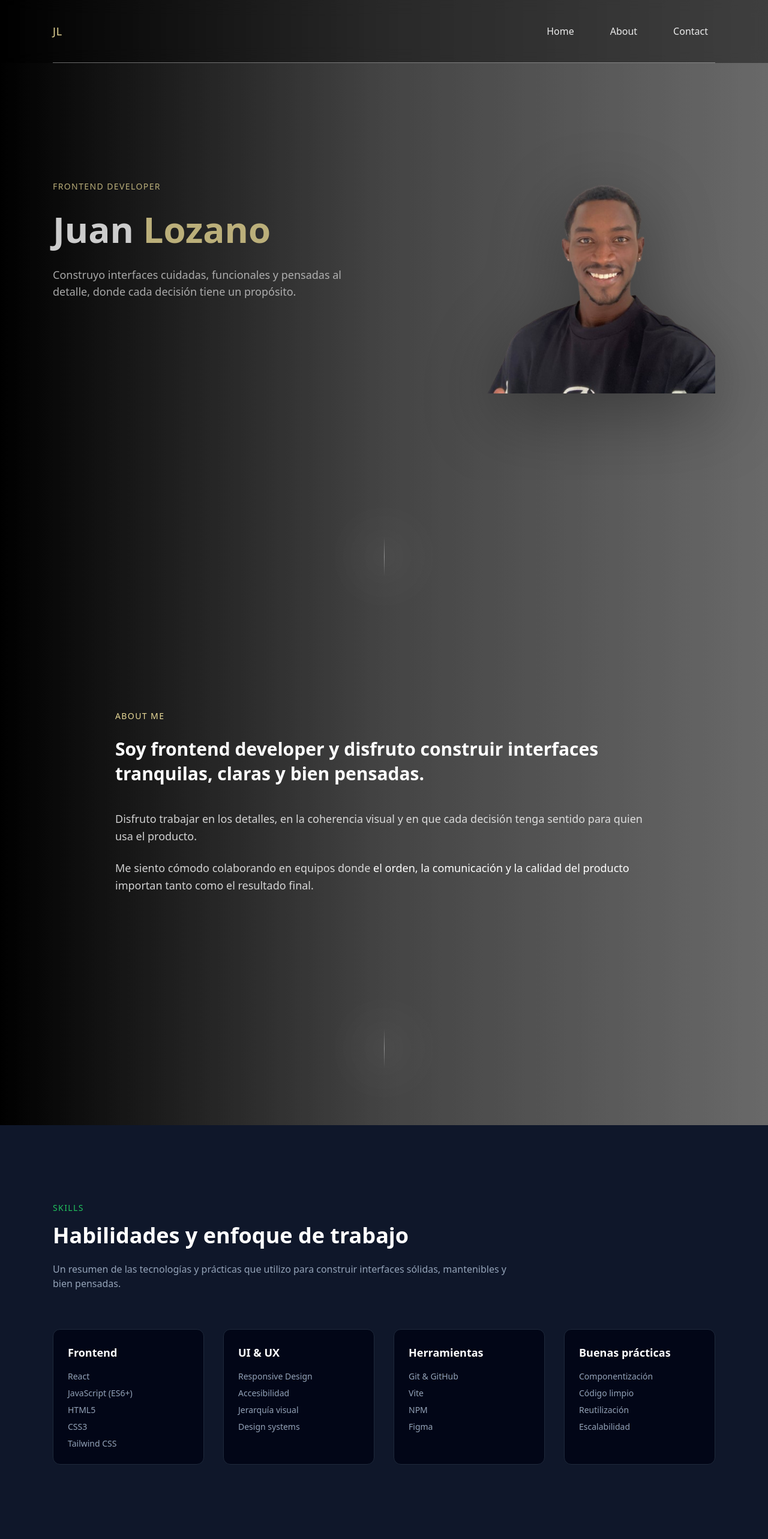
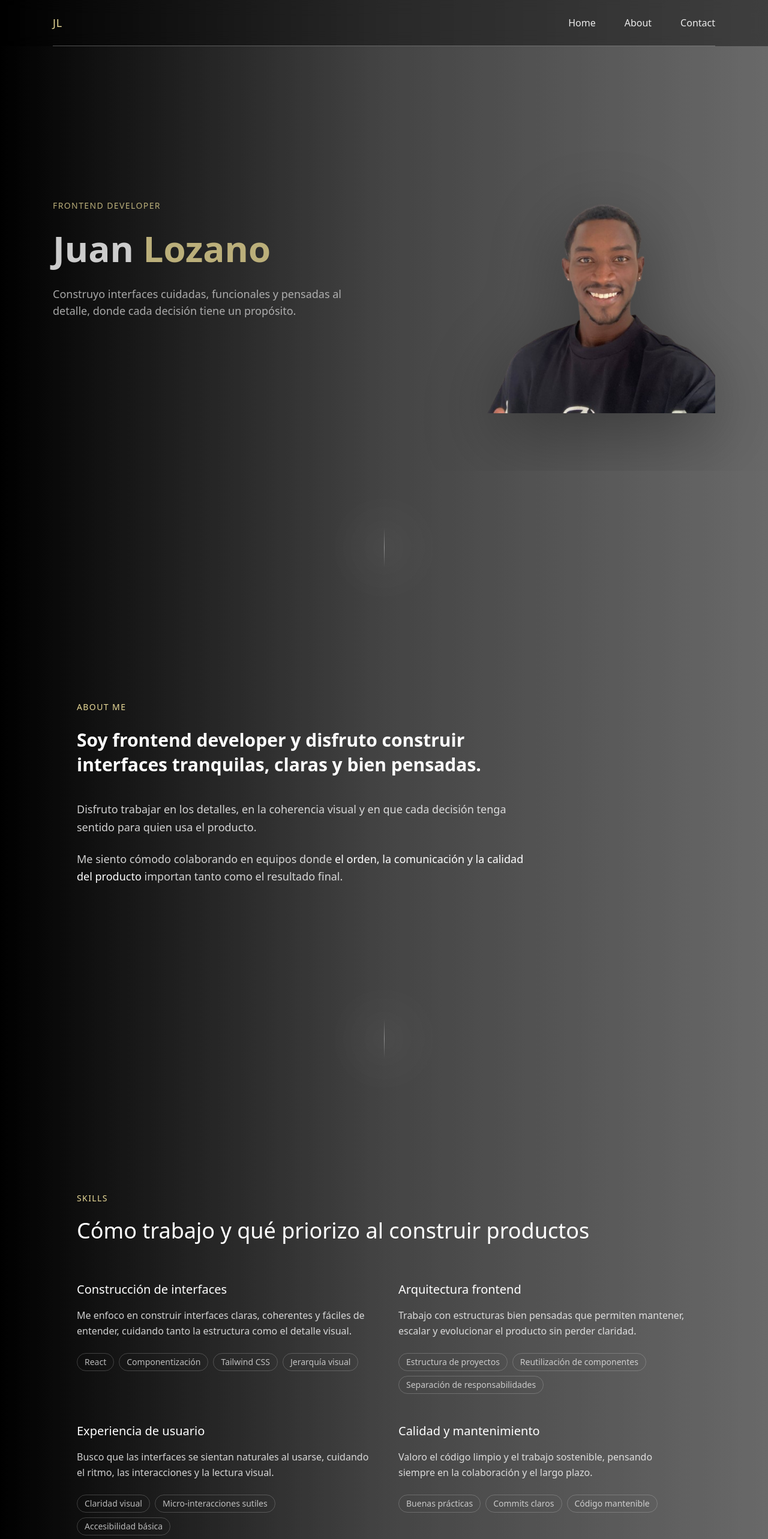
Before and after one commit to j4mLoz/Portafolio, a React (Vite) app: page / in a window 1280 px wide. Shown: the top 2566 px of the page at 60% size. Built offline with nearby package versions, Linux system fonts and the light colour scheme.

Commit message:
feat: Add new style for menu bar, and add hamburger menu with animation. Separete a little bit hero section from navbar

```diff
--- a/src/components/sections/About.tsx
+++ b/src/components/sections/About.tsx
@@ -7,12 +7,13 @@ export default function About() {
       id="about"
       className="relative py-32 bg-[linear-gradient(90deg,#000000,#555555,#838383)] text-white"
     >
-      {/* Overlay atmosférico para continuidad visual */}
+      {/* Overlay atmosférico */}
       <div className="absolute inset-0 bg-black/20 pointer-events-none" />
 
       <Container>
-        <div className="relative max-w-4xl mx-auto">
-          {/* LABEL */}
+        {/* Usamos el MISMO ancho que Skills */}
+        <div className="relative max-w-5xl mx-auto">
+          {/* Label */}
           <motion.p
             initial={{ opacity: 0, y: 12 }}
             whileInView={{ opacity: 1, y: 0 }}
@@ -23,7 +24,7 @@ export default function About() {
             About Me
           </motion.p>
 
-          {/* STATEMENT PRINCIPAL */}
+          {/* Statement */}
           <motion.h2
             initial={{ opacity: 0, y: 12 }}
             whileInView={{ opacity: 1, y: 0 }}
@@ -33,7 +34,7 @@ export default function About() {
               delay: 0.1,
             }}
             viewport={{ once: true }}
-            className="mt-6 text-2xl md:text-3xl font-medium leading-snug"
+            className="mt-6 max-w-3xl text-2xl md:text-3xl font-medium leading-snug"
           >
             <strong className="font-semibold">
               Soy frontend developer y disfruto construir interfaces tranquilas,
@@ -41,7 +42,7 @@ export default function About() {
             </strong>
           </motion.h2>
 
-          {/* TEXTO DE SOPORTE */}
+          {/* Texto */}
           <motion.div
             initial={{ opacity: 0, y: 12 }}
             whileInView={{ opacity: 1, y: 0 }}
@@ -51,7 +52,7 @@ export default function About() {
               delay: 0.2,
             }}
             viewport={{ once: true }}
-            className="mt-10 space-y-6 text-base md:text-lg text-white/80 leading-relaxed"
+            className="mt-10 max-w-3xl space-y-6 text-base md:text-lg text-white/80 leading-relaxed"
           >
             <p>
               Disfruto trabajar en los detalles, en la coherencia visual y en
--- a/src/components/sections/Hero.jsx
+++ b/src/components/sections/Hero.jsx
@@ -1,30 +1,28 @@
 import { motion } from "framer-motion";
 import JuanLozano from "../../assets/JuanLozano.png";
-
 import Container from "../ui/Container";
 
 export default function Hero() {
   return (
     <section
+      id="home"
       className="
-    min-h-screen
-    flex items-center
-    bg-[linear-gradient(90deg,#000000,#555555,#838383)]
-    text-white
-  "
-      id="home"
+        relative
+        pt-32        /* mobile: más aire */
+        md:pt-44     /* desktop: impacto */
+        pb-24
+        bg-[linear-gradient(90deg,#000000,#555555,#838383)]
+      "
     >
       <div className="absolute inset-0 bg-black/20" />
+
       <Container>
-        <div className="grid grid-cols-1 md:grid-cols-2 gap-20 items-center">
+        <div className="grid grid-cols-1 md:grid-cols-2 gap-12 md:gap-20 items-center">
           {/* TEXTO */}
           <motion.div
             initial={{ opacity: 0, y: 20 }}
             animate={{ opacity: 1, y: 0 }}
-            transition={{
-              duration: 0.8,
-              ease: [0.22, 1, 0.36, 1],
-            }}
+            transition={{ duration: 0.8, ease: [0.22, 1, 0.36, 1] }}
             className="flex flex-col justify-center space-y-6"
           >
             <p className="text-sm uppercase tracking-widest text-[#e9da98]">
@@ -40,6 +38,7 @@ export default function Hero() {
               donde cada decisión tiene un propósito.
             </p>
           </motion.div>
+
           {/* IMAGEN */}
           <motion.div
             initial={{ opacity: 0, scale: 0.96 }}
--- a/src/components/sections/NavBar.jsx
+++ b/src/components/sections/NavBar.jsx
@@ -1,19 +1,20 @@
 import { useEffect, useState } from "react";
 import Container from "../ui/Container";
+import { motion, AnimatePresence } from "framer-motion";
 
 export default function NavBar() {
   const [visible, setVisible] = useState(true);
   const [lastScrollY, setLastScrollY] = useState(0);
+  const [open, setOpen] = useState(false);
 
   useEffect(() => {
     const handleScroll = () => {
       const currentScrollY = window.scrollY;
 
       if (currentScrollY > lastScrollY && currentScrollY > 80) {
-        // scroll down → ocultar
         setVisible(false);
+        setOpen(false);
       } else {
-        // scroll up → mostrar
         setVisible(true);
       }
 
@@ -30,78 +31,110 @@ export default function NavBar() {
         fixed top-0 left-0 w-full z-50
         transition-all duration-300
         backdrop-blur-md bg-black/40
-    ${visible ? "opacity-100 pointer-events-auto" : "opacity-0 pointer-events-none"}
+        ${visible ? "opacity-100" : "opacity-0 pointer-events-none"}
       `}
     >
       <Container>
-        <nav className="flex items-center justify-between py-8 border-b border-white/40">
+        <nav className="flex items-center justify-between py-6 border-b border-white/30">
           {/* MARCA */}
           <a
             href="#home"
-            className="
-    text-lg
-    font-medium
-    tracking-wider
-    text-[#e9da98]
-    cursor-pointer
-    hover:opacity-80
-    transition-opacity
-  "
+            className="text-lg font-medium tracking-wider text-[#e9da98] cursor-pointer"
           >
             JL
           </a>
 
-          {/* LINKS */}
-          <ul className="flex items-center gap-12 text-base">
-            <li>
+          {/* LINKS DESKTOP */}
+          <ul className="hidden md:flex items-center gap-12 text-base">
+            {["Home", "About", "Contact"].map((item) => (
+              <li key={item}>
                 <a
-                href="#home"
+                  href={`#${item.toLowerCase()}`}
+                  className="cursor-pointer text-white/90 hover:text-[#e9da98] transition-colors"
+                >
+                  {item}
+                </a>
+              </li>
+            ))}
+          </ul>
+
+          {/* HAMBURGUESA MOBILE */}
+          <button
+            onClick={() => setOpen(!open)}
+            className="md:hidden text-white text-xl cursor-pointer"
+            aria-label="Open menu"
+          >
+            ☰
+          </button>
+        </nav>
+      </Container>
+
+      {/* MENÚ MOBILE */}
+      <AnimatePresence>
+        {open && (
+          <motion.div
+            initial={{ opacity: 0, scaleY: 0.95 }}
+            animate={{ opacity: 1, scaleY: 1 }}
+            exit={{ opacity: 0, scaleY: 0.95 }}
+            transition={{
+              duration: 0.35,
+              ease: [0.22, 1, 0.36, 1],
+            }}
             className="
-        block
-        px-3 py-2
+        md:hidden
+        origin-top
+        bg-black/70
+        backdrop-blur-md
+        border-t border-white/20
+      "
+          >
+            <motion.ul
+              initial="hidden"
+              animate="visible"
+              exit="hidden"
+              variants={{
+                hidden: {},
+                visible: {
+                  transition: {
+                    staggerChildren: 0.06,
+                  },
+                },
+              }}
+              className="
+          flex
+          items-center
+          justify-around
+          px-6
+          py-8
+          text-lg
+        "
+            >
+              {["Home", "About", "Contact"].map((item) => (
+                <motion.li
+                  key={item}
+                  variants={{
+                    hidden: { opacity: 0, y: 6 },
+                    visible: { opacity: 1, y: 0 },
+                  }}
+                >
+                  <a
+                    href={`#${item.toLowerCase()}`}
+                    onClick={() => setOpen(false)}
+                    className="
                 cursor-pointer
-        text-white/90
+                text-white
                 hover:text-[#e9da98]
                 transition-colors
               "
                   >
-                Home
+                    {item}
                   </a>
-            </li>
-
-            <li>
-              <a
-                href="#about"
-                className="
-    inline
-    cursor-pointer
-    text-white/90
-    hover:text-[#e9da98]
-    transition-colors
-  "
-              >
-                About
-              </a>
-            </li>
-
-            <li>
-              <a
-                href="#contact"
-                className="
-        block
-        px-3 py-2
-        cursor-pointer
-        text-white/90
-        hover:text-[#e9da98]
-        transition-colors
-      "
-              >
-                Contact
-              </a>
-            </li>
-          </ul>
-        </nav>
-      </Container>
+                </motion.li>
+              ))}
+            </motion.ul>
+          </motion.div>
+        )}
+      </AnimatePresence>
     </header>
   );
 }
--- a/src/components/sections/Projects.jsx
+++ b/src/components/sections/Projects.jsx
@@ -1,95 +1,192 @@
+import { useState } from "react";
+import { motion, AnimatePresence } from "framer-motion";
 import Container from "../ui/Container";
-import Button from "../ui/Button";
-import { motion } from "framer-motion";
 
 const projects = [
   {
-    title: "Portfolio Personal",
+    title: "Portfolio personal",
     description:
-      "Portafolio personal desarrollado con enfoque en diseño limpio, jerarquía visual y buenas prácticas frontend.",
-    tech: ["React", "Tailwind", "Vite"],
+      "Portfolio diseñado y desarrollado con foco en claridad visual, jerarquía y experiencia de usuario.",
+    tech: ["React", "Tailwind", "Framer Motion"],
+    details: {
+      problem: "Comunicar mi perfil profesional de forma clara y honesta.",
+      decisions:
+        "Jerarquía visual, animaciones sutiles y coherencia entre secciones.",
+      learnings: "Cómo los pequeños detalles elevan la percepción de calidad.",
+    },
+    demo: "#",
   },
   {
-    title: "Dashboard Administrativo",
+    title: "Dashboard administrativo",
     description:
-      "Interfaz para gestión de datos con componentes reutilizables y estructura escalable.",
-    tech: ["React", "JavaScript", "UI/UX"],
+      "Interfaz para gestión de información pensada para escalar sin perder claridad.",
+    tech: ["React", "Node.js"],
+    details: {
+      problem:
+        "Visualizar grandes volúmenes de datos sin sobrecargar al usuario.",
+      decisions: "Componentes reutilizables y estructura clara.",
+      learnings: "La simplicidad es clave para productos complejos.",
+    },
+    demo: "#",
   },
   {
-    title: "Landing Page Startup",
+    title: "Landing de producto",
     description:
-      "Landing optimizada para conversión, enfocada en claridad del mensaje y experiencia de usuario.",
-    tech: ["HTML", "CSS", "Responsive Design"],
+      "Landing enfocada en comunicar valor y guiar al usuario a la acción.",
+    tech: ["React", "UI/UX"],
+    details: {
+      problem: "Transmitir el mensaje principal en pocos segundos.",
+      decisions: "Jerarquía clara y CTA bien definidos.",
+      learnings: "Menos contenido puede generar más conversión.",
+    },
+    demo: "#",
   },
 ];
 
-export default function Projects() {
+function ProjectCard({ project, index }) {
+  const [expanded, setExpanded] = useState(false);
+
   return (
-    <section className="py-32">
-      <Container>
-        {/* Header */}
-        <div className="max-w-3xl mb-16">
     <motion.div
       initial={{ opacity: 0, y: 20 }}
       whileInView={{ opacity: 1, y: 0 }}
-            transition={{ duration: 0.5, ease: "easeOut" }}
+      whileHover={{ y: -4 }}
+      transition={{
+        duration: 0.6,
+        ease: [0.22, 1, 0.36, 1],
+        delay: index * 0.05,
+      }}
       viewport={{ once: true }}
+      className="relative h-[460px]"
     >
-            <p className="text-sm uppercase tracking-widest text-[color:var(--color-primary)]">
-              Proyectos
-            </p>
-            <h2 className="mt-4 text-3xl md:text-4xl font-bold">
-              Algunos proyectos en los que he trabajado
-            </h2>
-            <p className="mt-6 text-[color:var(--color-muted)]">
-              Una selección de trabajos donde aplico diseño, lógica y atención
-              al detalle para construir interfaces funcionales y bien
-              estructuradas.
-            </p>
-          </motion.div>
+      {/* Card base */}
+      <div className="absolute inset-0 rounded-2xl border border-white/20 bg-[#2f2f2f] p-6">
+        <div className="mb-6 h-36 rounded-xl bg-black/40 flex items-center justify-center text-sm text-white/60">
+          PREVIEW
         </div>
 
-        {/* Grid */}
-        <div className="grid gap-8 md:grid-cols-2 lg:grid-cols-3">
-          {projects.map((project, index) => (
-            <motion.div
-              initial={{ opacity: 0, y: 20 }}
-              whileInView={{ opacity: 1, y: 0 }}
-              transition={{ duration: 0.5, ease: "easeOut" }}
-              viewport={{ once: true }}
-              className="bg-[color:var(--color-surface)] border border-[color:var(--color-border)] rounded-xl p-6 flex flex-col"
-            >
-              {/* Título */}
-              <h3 className="text-xl font-semibold">{project.title}</h3>
+        <h3 className="text-lg font-medium text-[#e9da98]">{project.title}</h3>
 
-              {/* Preview / Mockup */}
-              <div className="mt-4 h-40 rounded-lg bg-[color:var(--color-border)] flex items-center justify-center text-xs text-[color:var(--color-muted)]">
-                Preview del proyecto
-              </div>
-
-              {/* Descripción */}
-              <p className="mt-4 text-sm leading-relaxed text-[color:var(--color-muted)]">
+        <p className="mt-3 text-sm text-white/80 leading-relaxed">
           {project.description}
         </p>
 
-              {/* Tecnologías */}
-              <ul className="mt-6 flex flex-wrap gap-2">
-                {project.tech.map((tech, i) => (
+        {/* Tecnologías visibles */}
+        <ul className="mt-4 flex flex-wrap gap-2">
+          {project.tech.slice(0, 3).map((item) => (
             <li
-                    key={i}
-                    className="text-xs px-3 py-1 rounded-full border border-[color:var(--color-border)] text-[color:var(--color-muted)]"
+              key={item}
+              className="text-xs px-3 py-1 rounded-full border border-white/20 text-white/70"
             >
-                    {tech}
+              {item}
             </li>
           ))}
         </ul>
 
-              {/* CTA */}
-              <div className="mt-8">
-                <Button variant="secondary">Ver proyecto</Button>
+        <div className="mt-6 flex items-center justify-between">
+          <a
+            href={project.demo}
+            className="
+              rounded-full
+              bg-[#e9da98]
+              px-4
+              py-2
+              text-sm
+              font-medium
+              text-black
+              cursor-pointer
+              transition-colors
+              hover:bg-[#f3e6b2]
+            "
+          >
+            Ver proyecto
+          </a>
+
+          <button
+            onClick={() => setExpanded(true)}
+            className="text-sm underline text-[#e9da98] cursor-pointer"
+          >
+            Conoce más
+          </button>
         </div>
+      </div>
+
+      {/* Card extendida */}
+      <AnimatePresence>
+        {expanded && (
+          <motion.div
+            initial={{ opacity: 0, y: 30 }}
+            animate={{ opacity: 1, y: 0 }}
+            exit={{ opacity: 0, y: 30 }}
+            transition={{ duration: 0.5, ease: [0.22, 1, 0.36, 1] }}
+            className="
+              absolute inset-0
+              rounded-2xl
+              border border-white/30
+              bg-[#1f1f1f]
+              p-6
+              z-10
+            "
+          >
+            <h4 className="text-sm uppercase tracking-widest text-[#e9da98]">
+              Detalles del proyecto
+            </h4>
+
+            <div className="mt-4 space-y-3 text-sm text-white/80">
+              <p>
+                <strong className="text-white">Problema:</strong>{" "}
+                {project.details.problem}
+              </p>
+              <p>
+                <strong className="text-white">Decisiones:</strong>{" "}
+                {project.details.decisions}
+              </p>
+              <p>
+                <strong className="text-white">Aprendizajes:</strong>{" "}
+                {project.details.learnings}
+              </p>
+            </div>
+
+            <button
+              onClick={() => setExpanded(false)}
+              className="mt-6 text-sm underline text-[#e9da98] cursor-pointer"
+            >
+              Volver
+            </button>
           </motion.div>
+        )}
+      </AnimatePresence>
+    </motion.div>
+  );
+}
+
+export default function Projects() {
+  return (
+    <section
+      id="projects"
+      className="relative py-32 bg-[linear-gradient(90deg,#000000,#555555,#838383)] text-white"
+    >
+      <div className="absolute inset-0 bg-black/20 pointer-events-none" />
+
+      <Container>
+        <div className="relative max-w-5xl mx-auto">
+          <p className="text-sm uppercase tracking-widest text-[#e9da98]">
+            Projects
+          </p>
+
+          <h2 className="mt-6 text-3xl md:text-4xl font-medium">
+            Algunos proyectos en los que he trabajado
+          </h2>
+
+          <div className="mt-20 grid grid-cols-1 md:grid-cols-3 gap-10">
+            {projects.map((project, index) => (
+              <ProjectCard
+                key={project.title}
+                project={project}
+                index={index}
+              />
             ))}
+          </div>
         </div>
       </Container>
     </section>
--- a/src/components/sections/Skills.jsx
+++ b/src/components/sections/Skills.jsx
@@ -1,73 +1,106 @@
+import { motion } from "framer-motion";
 import Container from "../ui/Container";
-import { motion } from "framer-motion";
 
 const skills = [
   {
-    category: "Frontend",
-    items: ["React", "JavaScript (ES6+)", "HTML5", "CSS3", "Tailwind CSS"],
+    title: "Construcción de interfaces",
+    description:
+      "Me enfoco en construir interfaces claras, coherentes y fáciles de entender, cuidando tanto la estructura como el detalle visual.",
+    items: ["React", "Componentización", "Tailwind CSS", "Jerarquía visual"],
   },
   {
-    category: "UI & UX",
+    title: "Arquitectura frontend",
+    description:
+      "Trabajo con estructuras bien pensadas que permiten mantener, escalar y evolucionar el producto sin perder claridad.",
     items: [
-      "Responsive Design",
-      "Accesibilidad",
-      "Jerarquía visual",
-      "Design systems",
+      "Estructura de proyectos",
+      "Reutilización de componentes",
+      "Separación de responsabilidades",
     ],
   },
   {
-    category: "Herramientas",
-    items: ["Git & GitHub", "Vite", "NPM", "Figma"],
+    title: "Experiencia de usuario",
+    description:
+      "Busco que las interfaces se sientan naturales al usarse, cuidando el ritmo, las interacciones y la lectura visual.",
+    items: [
+      "Claridad visual",
+      "Micro-interacciones sutiles",
+      "Accesibilidad básica",
+    ],
   },
   {
-    category: "Buenas prácticas",
-    items: [
-      "Componentización",
-      "Código limpio",
-      "Reutilización",
-      "Escalabilidad",
-    ],
+    title: "Calidad y mantenimiento",
+    description:
+      "Valoro el código limpio y el trabajo sostenible, pensando siempre en la colaboración y el largo plazo.",
+    items: ["Buenas prácticas", "Commits claros", "Código mantenible"],
   },
 ];
 
 export default function Skills() {
   return (
-    <section className="py-32">
+    <section
+      id="skills"
+      className="relative py-32 bg-[linear-gradient(90deg,#000000,#555555,#838383)] text-white"
+    >
+      {/* Overlay */}
+      <div className="absolute inset-0 bg-black/20 pointer-events-none" />
+
       <Container>
-        {/* Header */}
-        <div className="max-w-3xl mb-16">
-          <p className="text-sm uppercase tracking-widest text-[color:var(--color-primary)]">
+        <div className="relative max-w-5xl mx-auto">
+          {/* Label */}
+          <motion.p
+            initial={{ opacity: 0, y: 12 }}
+            whileInView={{ opacity: 1, y: 0 }}
+            transition={{ duration: 0.8, ease: [0.22, 1, 0.36, 1] }}
+            viewport={{ once: true }}
+            className="text-sm uppercase tracking-widest text-[#e9da98]"
+          >
             Skills
-          </p>
-          <h2 className="mt-4 text-3xl md:text-4xl font-bold">
-            Habilidades y enfoque de trabajo
-          </h2>
-          <p className="mt-6 text-[color:var(--color-muted)]">
-            Un resumen de las tecnologías y prácticas que utilizo para construir
-            interfaces sólidas, mantenibles y bien pensadas.
-          </p>
-        </div>
+          </motion.p>
 
-        {/* Grid */}
-        <div className="grid gap-8 md:grid-cols-2 lg:grid-cols-4">
-          {skills.map((skillGroup, index) => (
+          {/* Título */}
+          <motion.h2
+            initial={{ opacity: 0, y: 12 }}
+            whileInView={{ opacity: 1, y: 0 }}
+            transition={{
+              duration: 0.8,
+              ease: [0.22, 1, 0.36, 1],
+              delay: 0.1,
+            }}
+            viewport={{ once: true }}
+            className="mt-6 text-3xl md:text-4xl font-medium"
+          >
+            Cómo trabajo y qué priorizo al construir productos
+          </motion.h2>
+
+          {/* Grid de skills */}
+          <div className="mt-16 grid grid-cols-1 md:grid-cols-2 gap-12">
+            {skills.map((skill, index) => (
               <motion.div
-              key={index}
-              initial={{ opacity: 0, y: 20 }}
+                key={skill.title}
+                initial={{ opacity: 0, y: 12 }}
                 whileInView={{ opacity: 1, y: 0 }}
-              transition={{ duration: 0.5, ease: "easeOut" }}
+                transition={{
+                  duration: 0.8,
+                  ease: [0.22, 1, 0.36, 1],
+                  delay: 0.15 + index * 0.05,
+                }}
                 viewport={{ once: true }}
-              className="bg-[color:var(--color-surface)] border border-[color:var(--color-border)] rounded-xl p-6"
+                className="space-y-4"
               >
-              <h3 className="text-lg font-semibold mb-4">
-                {skillGroup.category}
+                <h3 className="text-xl font-medium text-white">
+                  {skill.title}
                 </h3>
 
-              <ul className="space-y-2">
-                {skillGroup.items.map((item, i) => (
+                <p className="text-white/80 leading-relaxed">
+                  {skill.description}
+                </p>
+
+                <ul className="flex flex-wrap gap-2 pt-2">
+                  {skill.items.map((item) => (
                     <li
-                    key={i}
-                    className="text-sm text-[color:var(--color-muted)]"
+                      key={item}
+                      className="text-sm px-3 py-1 rounded-full border border-white/20 text-white/70"
                     >
                       {item}
                     </li>
@@ -76,6 +109,7 @@ export default function Skills() {
               </motion.div>
             ))}
           </div>
+        </div>
       </Container>
     </section>
   );
```
Also changed, not shown: src/components/sections/Footer.jsx (+77 -40 lines), src/index.css (+12 -0 lines). Lines whose indentation alone changed are shown as unchanged.
